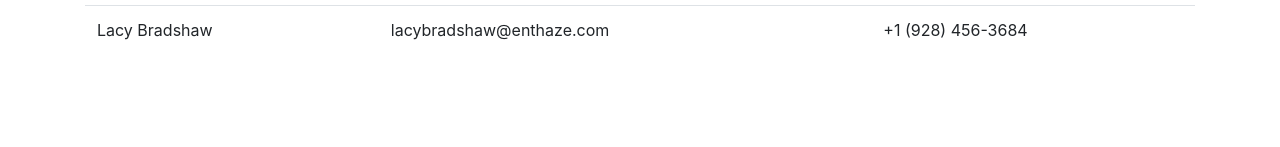
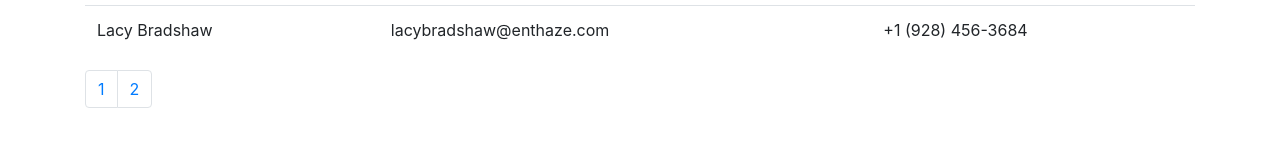
Before and after one commit to AlaaAbusafia/React-Table-Features, a React (Create React App) app: page / in a window 1280 px wide. Shown: the part 617-764 px from the top of the page. Built offline with nearby package versions, Linux system fonts and the light colour scheme.

Commit message:
Add pagination component

```diff
--- a/src/App.js
+++ b/src/App.js
@@ -3,6 +3,7 @@ import { Container, Row, Col, Table } from 'reactstrap';
 import 'bootstrap/dist/css/bootstrap.min.css';
 import TableData from './components/TableData';
 import SearchFilter from './components/SearchFilter';
+import Pagination from './components/Pagination';
 
 import './App.css';
 import data from './api/data.json';
@@ -12,8 +13,19 @@ const App =() => {
 
   const [dataSource, setDataSource] = useState(data);
 
+  //Add Pagination
+  ////Set current Page
+  const [currentPage, setCurrentPage] = useState(1);
+  const [rowsPerPage] = useState(5);
+
+
   const filterTable =(filterTable) =>{
       setDataSource(filterTable)
+  }
+
+  //Change Page
+  const paginate = pageNumber =>{
+    setCurrentPage(pageNumber);
   }
 
   return (
@@ -26,7 +38,12 @@ const App =() => {
             <SearchFilter dataSource={data}  filterTable={filterTable} />
             <Row>
               <Col>
-              <TableData dataSource={dataSource} />
+                <TableData dataSource={dataSource} />
+                <Pagination
+                  rowsPerPage={rowsPerPage}
+                  totalRows={data.length }
+                  paginate={paginate}
+                />
               </Col>
             </Row>
           </Container>
--- /dev/null
+++ b/src/components/Pagination.js
@@ -0,0 +1,29 @@
+import React from 'react'
+
+const Pagination = ({rowsPerPage, totalRows, paginate}) => {
+
+    const pageNumbers = [];
+
+    //Calculate the page numbers
+    for( let i = 1; i<=Math.ceil(totalRows/rowsPerPage); i++){
+        pageNumbers.push(i);
+    }
+
+
+    return (
+        <nav>
+            {/* display the page numbers */}
+            <ul className="pagination">
+                {pageNumbers.map(number => (
+                    <li className="page-item" key={number}>
+                        <a onClick={() => paginate(number)}
+                            href='!#' className='page-link'>{number}</a>
+                    </li>
+                ))}
+            </ul>
+
+        </nav>
+    )
+}
+
+export default Pagination
```
